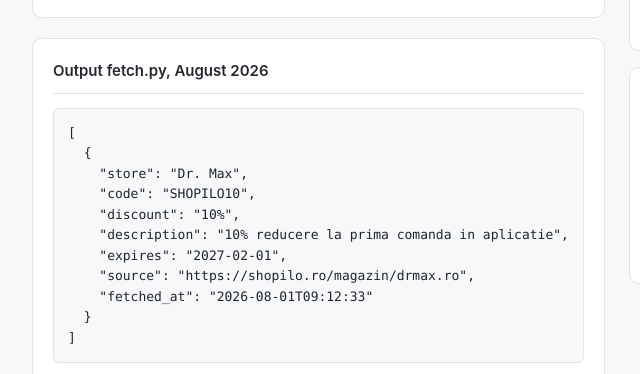
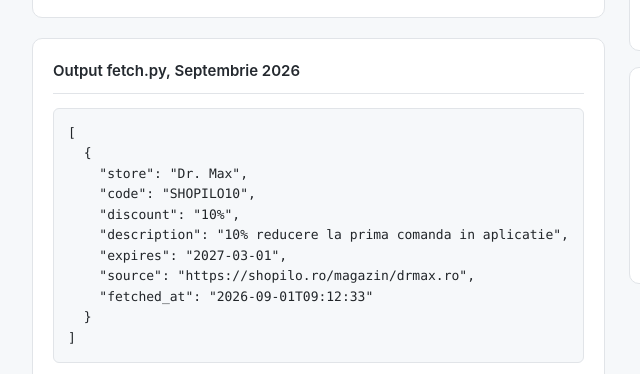
Before and after one commit to shopilo-ro/cod-reducere-dr-max, a website: page index.html in a window 1280 px wide. Shown: the part 847-1221 px from the top of the page, 202-842 px from the left. Drawn offline with Linux system fonts and the light colour scheme.

Commit message:
Update Septembrie 2026

```diff
--- a/index.html
+++ b/index.html
@@ -3,11 +3,11 @@
 <head>
   <meta charset="UTF-8">
   <meta name="viewport" content="width=device-width, initial-scale=1.0">
-  <title>Cod reducere Dr. Max, August 2026 | shopilo.ro</title>
+  <title>Cod reducere Dr. Max, Septembrie 2026 | shopilo.ro</title>
   <meta name="description" content="Script Python open-source pentru fetch automat de coduri de reducere Dr. Max. Returneaza cupoane Dr. Max active in format JSON de pe shopilo.ro.">
   <meta name="robots" content="index, follow">
   <meta property="og:type" content="website">
-  <meta property="og:title" content="Cod reducere Dr. Max, August 2026 | shopilo.ro">
+  <meta property="og:title" content="Cod reducere Dr. Max, Septembrie 2026 | shopilo.ro">
   <meta property="og:description" content="Script Python open-source pentru fetch automat de coduri de reducere Dr. Max de pe shopilo.ro.">
   <meta property="og:url" content="https://shopilo-ro.github.io/cod-reducere-dr-max/">
   <script type="application/ld+json">{
@@ -57,7 +57,7 @@
   ]
 }</script>
   <script type="application/ld+json">{"@context": "https://schema.org", "@type": "BreadcrumbList", "itemListElement": [{"@type": "ListItem", "position": 1, "name": "Shopilo Dev", "item": "https://shopilo-ro.github.io"}, {"@type": "ListItem", "position": 2, "name": "Cod reducere Dr. Max", "item": "https://shopilo-ro.github.io/cod-reducere-dr-max/"}]}</script>
-  <script type="application/ld+json">{"@context": "https://schema.org", "@type": "WebPage", "name": "Cod reducere Dr. Max | shopilo.ro", "description": "Cele mai bune coduri de reducere Dr. Max. Cupoane Dr. Max active, voucher Dr. Max si oferte exclusive pe shopilo.ro.", "url": "https://shopilo-ro.github.io/cod-reducere-dr-max/", "dateModified": "2026-08-01", "isPartOf": {"@type": "WebSite", "name": "Shopilo Dev", "url": "https://shopilo-ro.github.io"}, "about": {"@type": "Thing", "name": "Dr. Max"}}</script>
+  <script type="application/ld+json">{"@context": "https://schema.org", "@type": "WebPage", "name": "Cod reducere Dr. Max | shopilo.ro", "description": "Cele mai bune coduri de reducere Dr. Max. Cupoane Dr. Max active, voucher Dr. Max si oferte exclusive pe shopilo.ro.", "url": "https://shopilo-ro.github.io/cod-reducere-dr-max/", "dateModified": "2026-09-01", "isPartOf": {"@type": "WebSite", "name": "Shopilo Dev", "url": "https://shopilo-ro.github.io"}, "about": {"@type": "Thing", "name": "Dr. Max"}}</script>
   <style>
     *{margin:0;padding:0;box-sizing:border-box}
     body{font-family:-apple-system,BlinkMacSystemFont,'Segoe UI',sans-serif;background:#f6f8fa;color:#212529;line-height:1.6}
@@ -174,16 +174,16 @@
     </div>
 
     <div class="card">
-      <h2>Output fetch.py, August 2026</h2>
+      <h2>Output fetch.py, Septembrie 2026</h2>
       <pre><code>[
   {
     "store": "Dr. Max",
     "code": "SHOPILO10",
     "discount": "10%",
     "description": "10% reducere la prima comanda in aplicatie",
-    "expires": "2027-02-01",
+    "expires": "2027-03-01",
     "source": "https://shopilo.ro/magazin/drmax.ro",
-    "fetched_at": "2026-08-01T09:12:33"
+    "fetched_at": "2026-09-01T09:12:33"
   }
 ]</code></pre>
       <table style="margin-top:14px">
```
